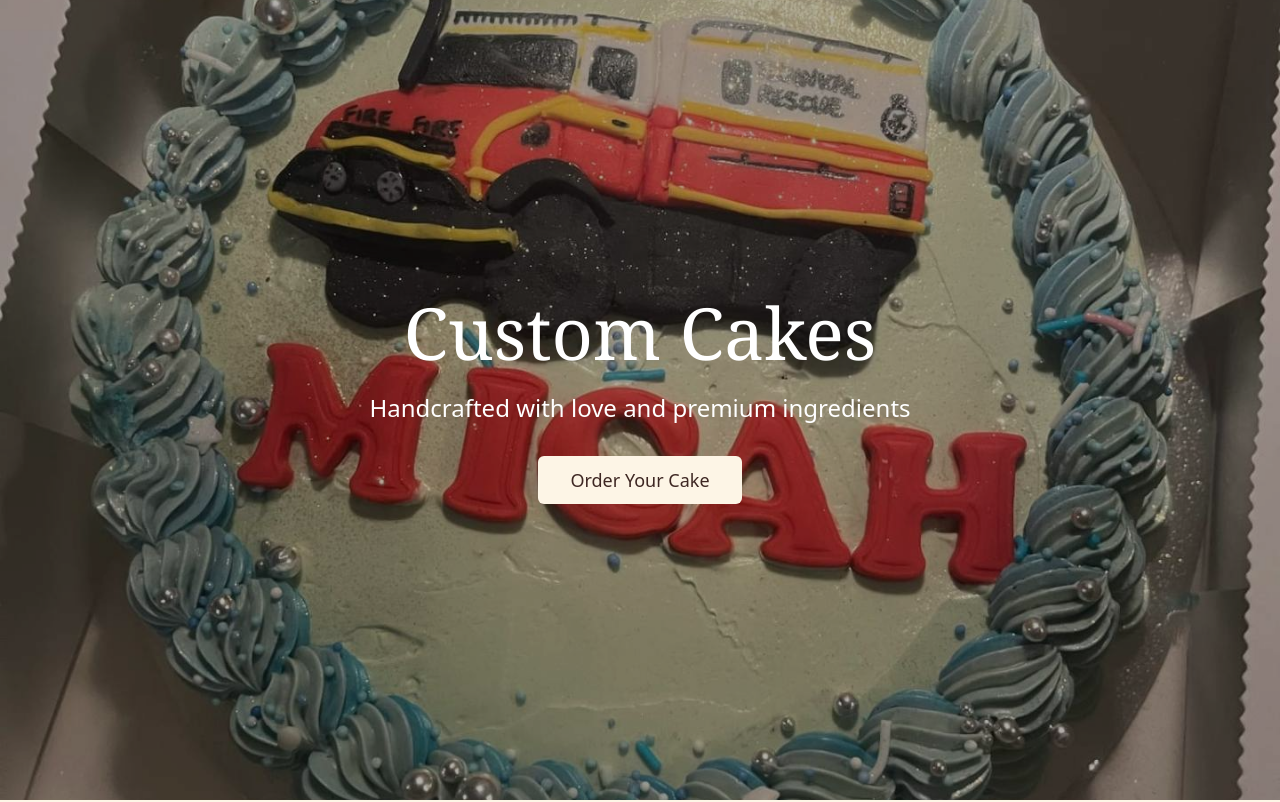
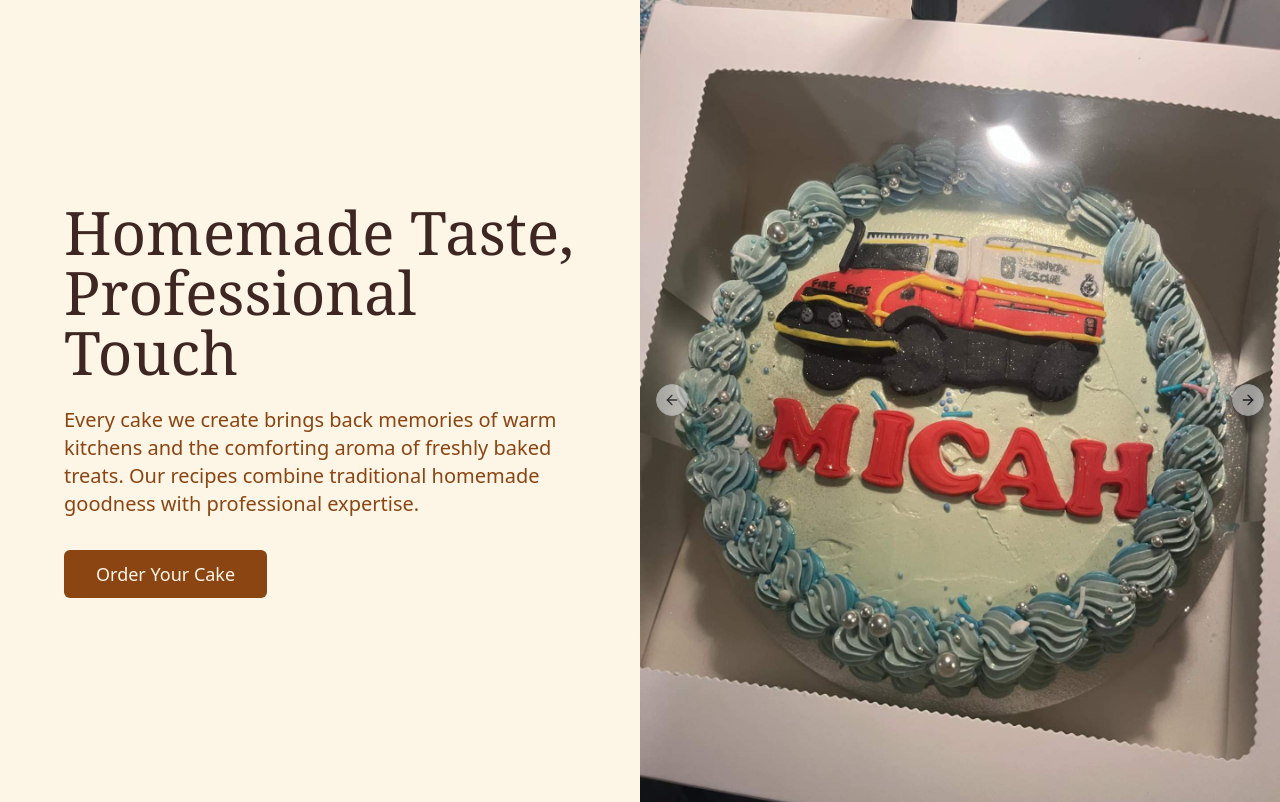
Before and after one commit to Ribkid/cakehaven-creation, a React (Vite) app: page / in a window 1280 px wide. Shown: the top 802 px of the page. Built offline with nearby package versions, Linux system fonts and the light colour scheme.

Commit message:
Implement slideshow for cakes display
Add a slideshow feature to showcase photos of cakes on the right side of the page. The left side will include a description highlighting the homemade taste of the cakes.
[skip gpt_engineer]

```diff
--- a/src/components/Hero.tsx
+++ b/src/components/Hero.tsx
@@ -1,29 +1,51 @@
 import { Button } from "./ui/button";
+import {
+  Carousel,
+  CarouselContent,
+  CarouselItem,
+  CarouselNext,
+  CarouselPrevious,
+} from "./ui/carousel";
 
 const Hero = () => {
   return (
-    <div className="relative h-screen flex items-center justify-center overflow-hidden">
-      <div className="absolute inset-0 z-0">
-        <img
-          src="/lovable-uploads/57abade7-1bde-4e03-98cf-327aa9387c9e.png"
-          alt="Beautiful custom cake with blue frosting"
-          className="w-full h-full object-cover"
-        />
-        <div className="absolute inset-0 bg-black/30" />
-      </div>
-      <div className="relative z-10 text-center text-white px-4">
-        <h1 className="text-5xl md:text-7xl font-serif mb-6 animate-fade-up">
-          Custom Cakes
+    <div className="relative min-h-screen flex items-center bg-cream">
+      {/* Left side content */}
+      <div className="w-full lg:w-1/2 p-8 lg:p-16 flex flex-col justify-center">
+        <h1 className="text-4xl lg:text-6xl font-serif mb-6 text-brown-dark animate-fade-up">
+          Homemade Taste,
+          <br />
+          Professional Touch
         </h1>
-        <p className="text-xl md:text-2xl mb-8 animate-fade-up">
-          Handcrafted with love and premium ingredients
+        <p className="text-lg lg:text-xl mb-8 text-brown leading-relaxed animate-fade-up">
+          Every cake we create brings back memories of warm kitchens and the comforting
+          aroma of freshly baked treats. Our recipes combine traditional homemade
+          goodness with professional expertise.
         </p>
         <Button
-          className="bg-cream text-brown-dark hover:bg-cream/90 text-lg px-8 py-6"
+          className="bg-brown hover:bg-brown-dark text-cream text-lg px-8 py-6 self-start"
           onClick={() => window.location.href = '#featured'}
         >
           Order Your Cake
         </Button>
+      </div>
+
+      {/* Right side carousel */}
+      <div className="hidden lg:block w-1/2 h-screen">
+        <Carousel className="w-full h-full">
+          <CarouselContent className="h-full">
+            <CarouselItem className="h-full">
+              <img
+                src="/lovable-uploads/57abade7-1bde-4e03-98cf-327aa9387c9e.png"
+                alt="Beautiful custom cake with blue frosting"
+                className="w-full h-full object-cover"
+              />
+            </CarouselItem>
+            {/* Add more CarouselItem elements here when you upload more images */}
+          </CarouselContent>
+          <CarouselPrevious className="left-4" />
+          <CarouselNext className="right-4" />
+        </Carousel>
       </div>
     </div>
   );
```
